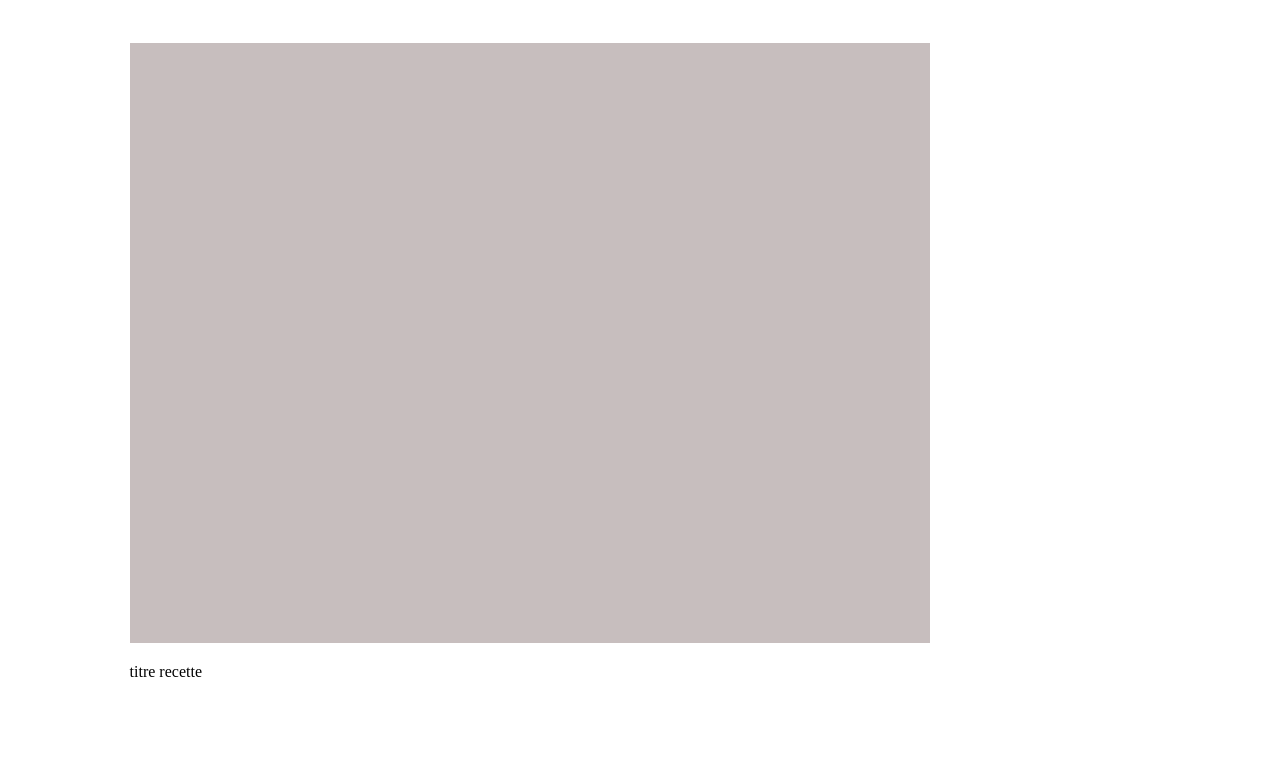
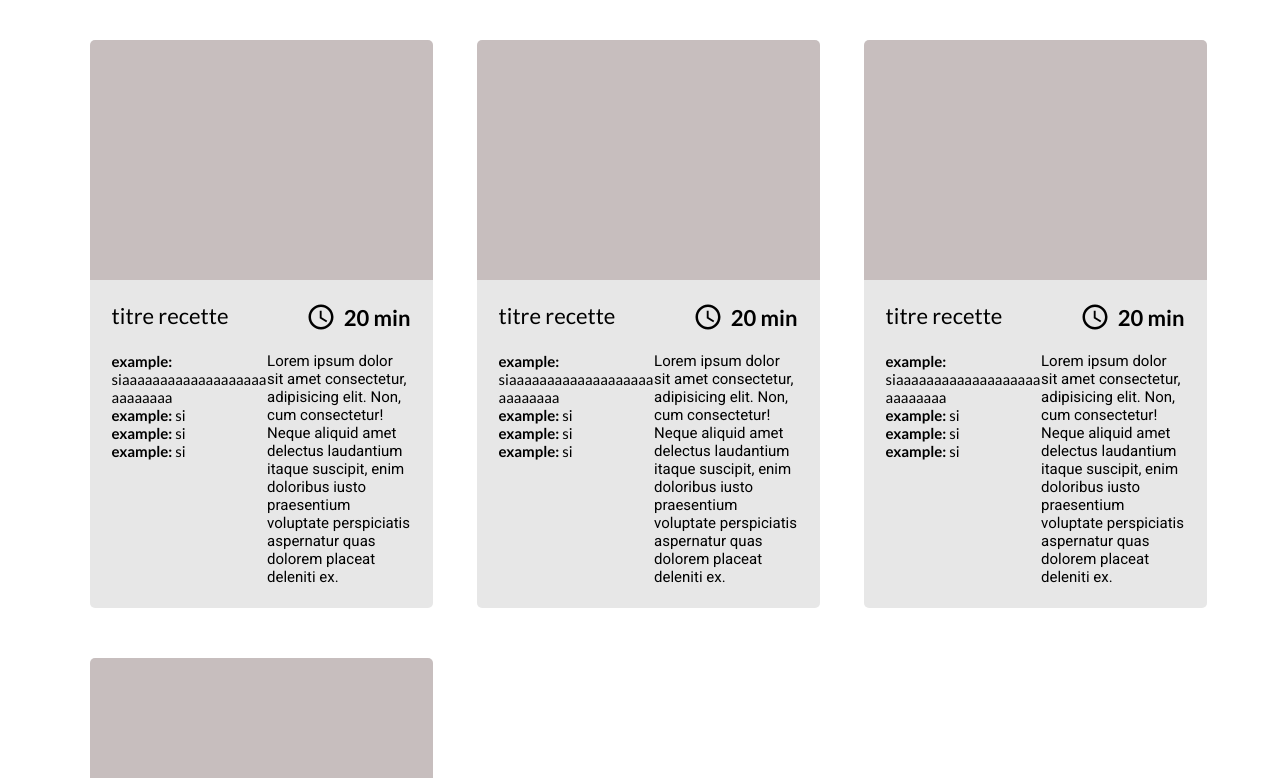
Before and after one commit to CedricMlg/P7_LesPetitsPlats_Malingre_Cedric, a website: page index.html in a window 1280 px wide. Shown: the part 495-1273 px from the top of the page. Drawn offline with Linux system fonts and the light colour scheme.

Commit message:
Add style to the entire page

```diff
--- a/sass/base/_base.scss
+++ b/sass/base/_base.scss
@@ -1,5 +1,5 @@
 body {
-  margin: 3% 7% 0 7%;
+  margin: 3% 7%;
 }
 
 main.active {
--- a/sass/base/_typography.scss
+++ b/sass/base/_typography.scss
@@ -31,3 +31,37 @@
     }
   }
 }
+
+.main {
+  &__recipe {
+    &-titlextime {
+      & p {
+        font-size: 22px;
+        font-weight: 400;
+        font-family: $primary-font;
+      }
+    }
+    &-time {
+      & p {
+        font-size: 22px;
+        font-weight: 700;
+        font-family: $primary-font;
+      }
+    }
+    &-ingredients {
+      font-size: 15px;
+      font-weight: 400;
+      font-family: $primary-font;
+      & p {
+        & span {
+          font-weight: bold;
+        }
+      }
+    }
+    &-description {
+      font-size: 15px;
+      font-weight: 400;
+      font-family: $secondary-font;
+    }
+  }
+}
--- a/sass/components/_recipe.scss
+++ b/sass/components/_recipe.scss
@@ -0,0 +1,60 @@
+.main {
+  &__recipe {
+    &-card {
+      margin: 0;
+      width: 100%;
+      height: min-content;
+    }
+    &-block {
+      &-img {
+        width: 100%;
+        height: 240px;
+      }
+    }
+    &-img {
+      object-fit: cover;
+      border-radius: 5px 5px 0 0;
+      height: 100%;
+      width: 100%;
+    }
+    &-caption {
+      display: block;
+      border-radius: 0 0 5px 5px;
+      background-color: #e7e7e7;
+      padding: 22px;
+    }
+    &-titlextime {
+      display: flex;
+      justify-content: space-between;
+      & p {
+        margin: 0;
+      }
+    }
+    &-time {
+      display: flex;
+      align-items: center;
+      & svg {
+        width: 30px;
+        height: 30px;
+      }
+      & p {
+        margin-left: 8px;
+      }
+    }
+    &-ingredientsxdescription {
+      display: flex;
+      justify-content: space-between;
+      margin-top: 20px;
+      & p {
+        margin: 0;
+      }
+    }
+    &-ingredients {
+      width: 52%;
+      overflow-wrap: break-word;
+    }
+    &-description {
+      width: 48%;
+    }
+  }
+}
--- a/sass/page/_homePage.scss
+++ b/sass/page/_homePage.scss
@@ -0,0 +1,13 @@
+.main {
+  &__block {
+    &-recipe {
+      &-cards {
+        display: grid;
+        grid-template-columns: repeat(3, 1fr);
+        grid-template-rows: auto;
+        column-gap: 4%;
+        row-gap: 50px;
+      }
+    }
+  }
+}
```
Also changed, not shown: css/style.css, 1 other file.
